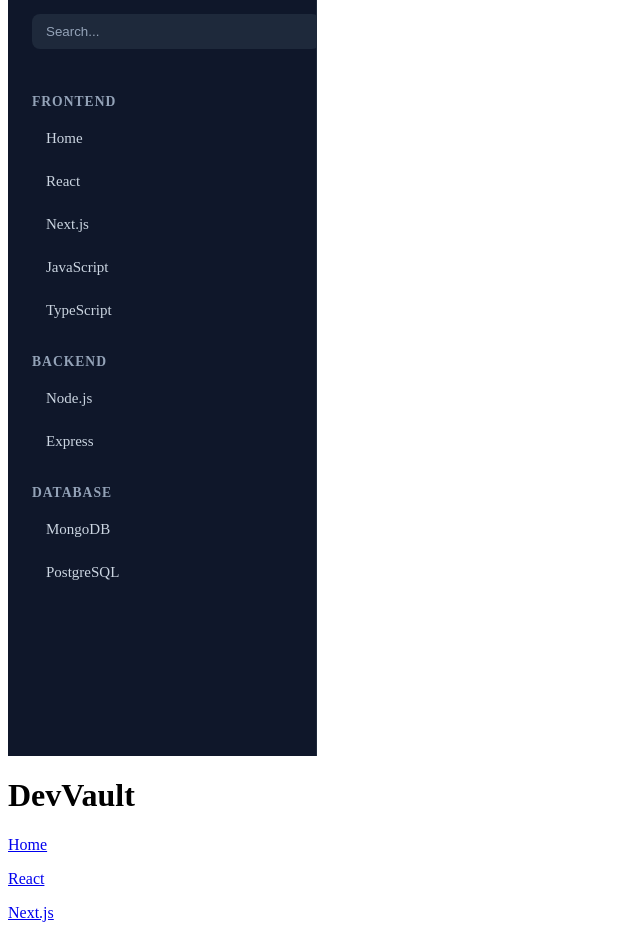
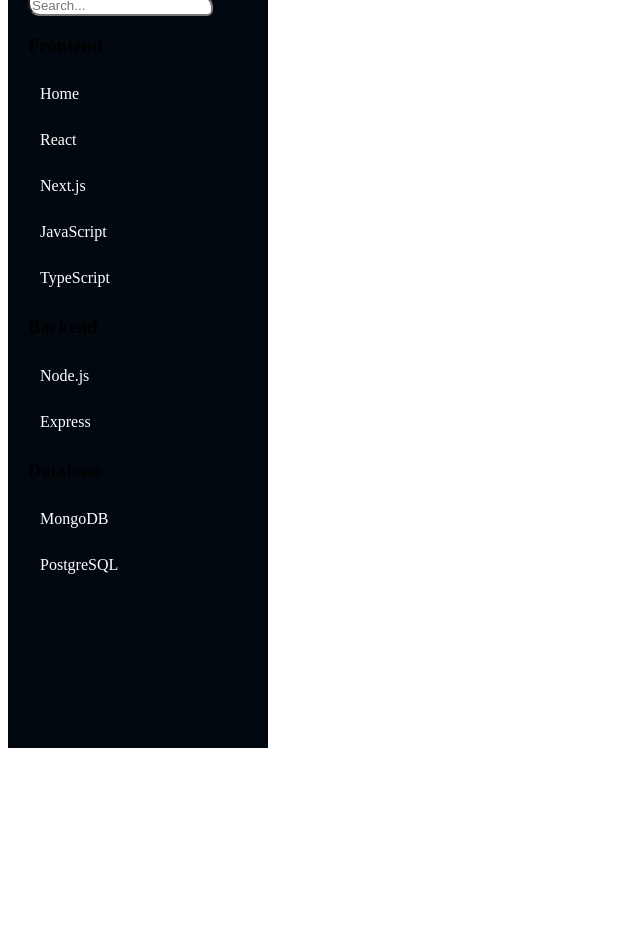
Before and after one commit to asmitbiswas/Project-Next-JS, a Next.js app in the folder app/: page / in a window 1280 px wide. Shown: the part 100-1039 px from the top of the page, without its empty margins (0-640 px from the left). After the commit the page ends 926 px from the top, so only its background shows below. Built offline with nearby package versions, Linux system fonts and the light colour scheme.

Commit message:
Bug fixed of SideBar

```diff
--- a/app/app/components/Sidebar.css
+++ b/app/app/components/Sidebar.css
@@ -1,67 +1,33 @@
 .sidebar {
-    width: 260px;
-    height: 100vh;
-    background: #0f172a;
-    color: #fff;
-    padding: 24px;
-    position: sticky;
-    top: 0;
-    border-right: 1px solid #1e293b;
-    overflow-y: auto;
+  width: 220px;
+  height: 100vh;
+  background: #010810;
+  border-right: 1px solid #ffffff;
+  padding: 20px;
 }
 
 .sidebar h1 {
-    font-size: 1.8rem;
-    margin-bottom: 25px;
-    color: #60a5fa;
-}
-
-.sidebar h3 {
-    font-size: 0.85rem;
-    text-transform: uppercase;
-    color: #94a3b8;
-    margin: 25px 0 10px;
-    letter-spacing: 1px;
+  font-size: 24px;
+  margin-bottom: 20px;
 }
 
 .sidebar nav {
-    display: flex;
-    flex-direction: column;
-    gap: 6px;
+  display: flex;
+  flex-direction: column;
+  gap: 8px;
 }
 
 .sidebar a {
-    color: #cbd5e1;
-    text-decoration: none;
-    padding: 10px 14px;
-    border-radius: 8px;
-    transition: all 0.2s ease;
-    font-size: 15px;
+  text-decoration: none;
+  color: #ffffff;
+  padding: 10px 12px;
+  border-radius: 6px;
+  transition: background 0.2s;
 }
 
 .sidebar a:hover {
-    background: #1e293b;
-    color: white;
-    transform: translateX(5px);
+  background: #c2c2c2;
 }
-
-.sidebar a.active {
-    background: #2563eb;
-    color: white;
-    font-weight: 600;
+input{
+    border-radius: 6px 12px;
 }
-
-.search {
-    width: 100%;
-    padding: 10px 14px;
-    margin-bottom: 20px;
-    border: none;
-    border-radius: 8px;
-    background: #1e293b;
-    color: white;
-    outline: none;
-}
-
-.search::placeholder {
-    color: #94a3b8;
-}
--- a/app/app/globals.css
+++ b/app/app/globals.css
@@ -9,3 +9,11 @@
   flex: 1;
   padding: 20px;
 }
+h1 {
+  font-size: 32px;
+  margin-bottom: 20px;
+  color: white;
+}
+.ABC{
+  border: 6px 6px solid #ffffff;
+}
--- a/app/app/layout.tsx
+++ b/app/app/layout.tsx
@@ -17,32 +17,7 @@ export default function RootLayout({
     <html lang="en">
       {children}
       <body>
-        <h1>DevVault</h1>
-        <p>
-          <nav>
-            <Link href="/app">Home</Link>
-          </nav>
-        </p>
-        <p>
-          <nav>
-            <Link href="/React">React</Link>
-          </nav>
-        </p>
-        <p>
-          <nav>
-            <Link href="/Next.js">Next.js</Link>
-          </nav>
-        </p>
-        <p>
-          <nav>
-            <Link href="/JavaScript">JavaScript</Link>
-          </nav>
-        </p>
-        <p>
-          <nav>
-            <Link href="/TypeScript">TypeScript</Link>
-          </nav>
-        </p>
+        <h1 className="ABC">DevVault</h1>
       </body>
     </html>
 
```
